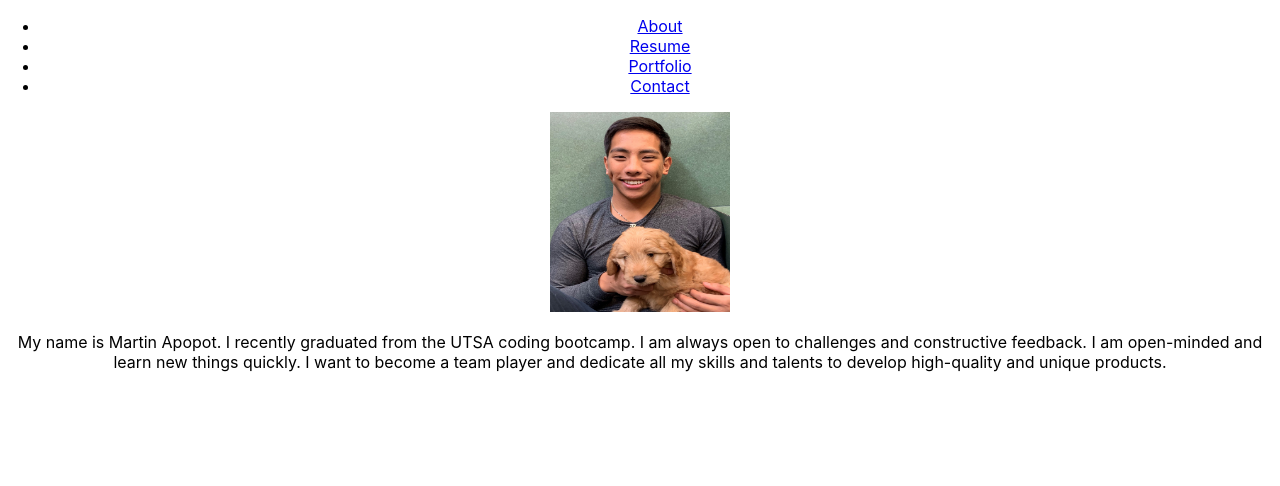
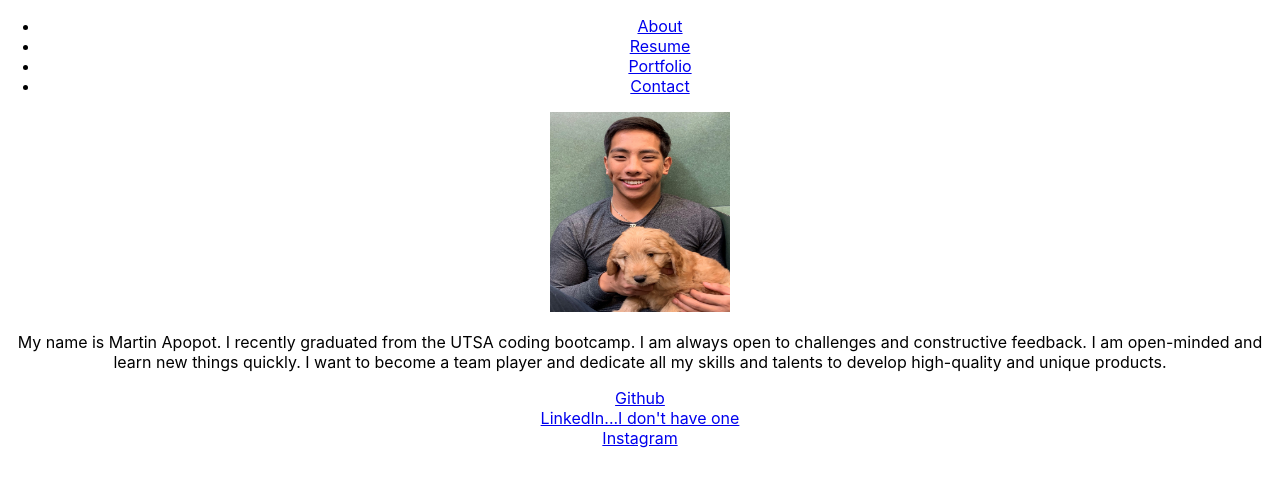
Before and after one commit to Mardyyy/Martins-React-Portfolio, a React (Create React App) app: page / in a window 1280 px wide. Shown: the top 486 px of the page. Built offline with nearby package versions, Linux system fonts and the light colour scheme.

Commit message:
Added content to Footer.js

```diff
--- a/src/components/Footer.js
+++ b/src/components/Footer.js
@@ -1,7 +1,19 @@
 import React from 'react';
 
 function Footer() {
-
+    return (
+        <footer>
+            <div>
+                <a href="https://github.com/Mardyyy?tab=repositories">Github</a>
+            </div>
+            <div>
+                <a href="https://github.com/Mardyyy?tab=repositories">LinkedIn...I don't have one</a>
+            </div>
+            <div>
+                <a href="https://www.instagram.com/martinjr_apopot/">Instagram</a>
+            </div>
+        </footer>
+    );
 };
 
 export default Footer;
```
Also changed, not shown: src/components/pages/Horiseon.PNG (deleted).
